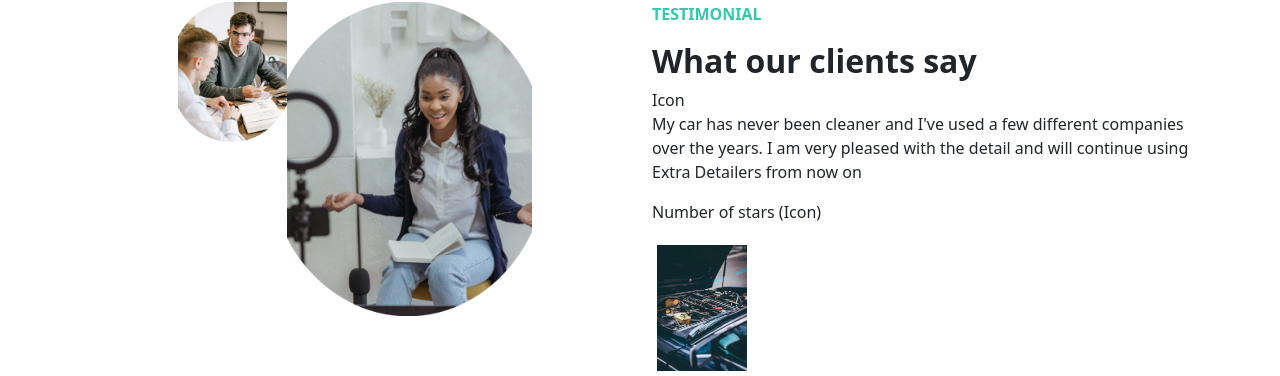
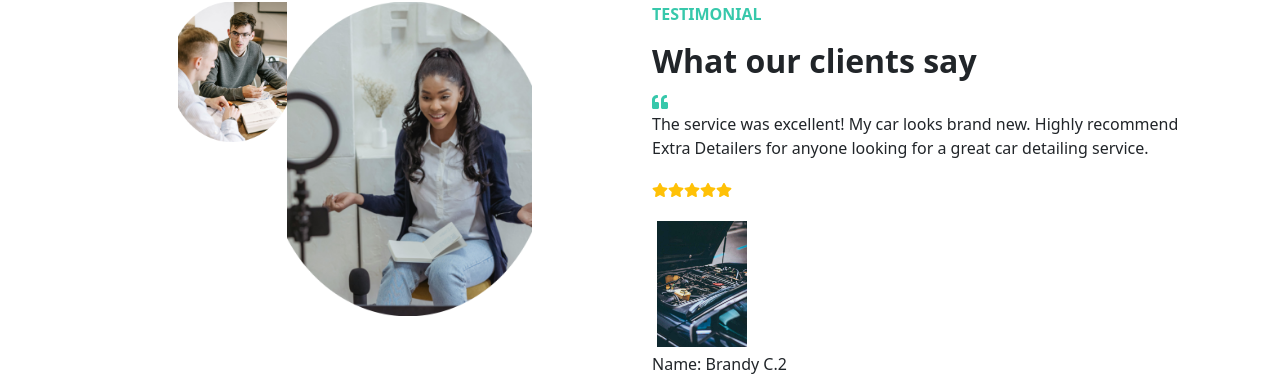
Before and after one commit to MdSamsuzzohaShayon/extradetailers, a Next.js app in the folder client/: page /testimonials in a window 1280 px wide. Shown: the part 430-806 px from the top of the page. Built offline with nearby package versions, Linux system fonts and the light colour scheme; a web font is replaced by a local one.

Commit message:
change design for testimonials icons

```diff
--- a/client/src/app/testimonials/page.tsx
+++ b/client/src/app/testimonials/page.tsx
@@ -3,11 +3,6 @@
 import React from "react";
 import styles from "./testimonials.module.scss";
 import Landing from "@/components/layout/Landing";
-import Image from "next/image";
-import { FaQuoteLeft, FaQuoteRight } from "react-icons/fa";
-import "swiper/css";
-import "swiper/css/navigation";
-import "swiper/css/pagination";
 import Testimonial from "@/components/home/Testimonial";
 import Footer from "@/components/layout/Footer";
 
--- a/client/src/components/home/Testimonial.tsx
+++ b/client/src/components/home/Testimonial.tsx
@@ -1,10 +1,56 @@
 import { TModuleStyle } from "@/types";
 import Image from "next/image";
 import React, { useEffect } from "react";
+import { FaQuoteLeft, FaStar, FaStarHalfAlt, FaRegStar } from "react-icons/fa";
 
 interface ITestimonialProps {
   styles: TModuleStyle;
 }
+interface TestimonialData {
+  name: string;
+  review: string;
+  rating: number;
+  image: string;
+}
+
+const testimonials: TestimonialData[] = [
+  {
+    name: "Brandy C.1",
+    review:
+      "My car has never been cleaner, and I've used a few different companies over the years. I am very pleased with the detail and will continue using Extra Detailers from now on.",
+    rating: 4.5,
+    image: "/imgs/car-service-1.jpg",
+  },
+  {
+    name: "Brandy C.2",
+    review:
+      "The service was excellent! My car looks brand new. Highly recommend Extra Detailers for anyone looking for a great car detailing service.",
+    rating: 5,
+    image: "/imgs/car-service-1.jpg",
+  },
+  {
+    name: "Brandy C.3",
+    review:
+      "I was skeptical at first, but the results speak for themselves. My car has never been this clean and fresh. The team is professional and very detail-oriented!",
+    rating: 4,
+    image: "/imgs/car-service-1.jpg",
+  },
+];
+
+// Function to render dynamic star ratings
+const renderStars = (rating: number) => {
+  const stars = [];
+  for (let i = 1; i <= 5; i++) {
+    if (i <= rating) {
+      stars.push(<FaStar key={i} className="text-warning" />);
+    } else if (i - 0.5 === rating) {
+      stars.push(<FaStarHalfAlt key={i} className="text-warning" />);
+    } else {
+      stars.push(<FaRegStar key={i} className="text-warning" />);
+    }
+  }
+  return stars;
+};
 
 // rederence -> https://lifestwp.websitelayout.net/
 function Testimonial({ styles }: ITestimonialProps) {
@@ -51,61 +97,32 @@ function Testimonial({ styles }: ITestimonialProps) {
         <div className="col-md-6">
           <p className="text-uppercase text-primary fw-bold">Testimonial</p>
           <h2 className="fw-bold">What our clients say</h2>
-          <span>Icon</span>
+          <span className={`${styles.icon} pe-2`}>
+            <FaQuoteLeft className="text-primary" />
+          </span>
           <div
             id="carouselExampleSlidesOnly"
             className="carousel slide"
             data-bs-ride="carousel"
           >
             <div className="carousel-inner">
-              <div className="carousel-item active">
-                <p>
-                  My car has never been cleaner and I&apos;ve used a few
-                  different companies over the years. I am very pleased with the
-                  detail and will continue using Extra Detailers from now on
-                </p>
-                <p>Number of stars (Icon)</p>
+              {testimonials.map((testimonial, index) => (
+                <div
+                  key={index}
+                  className={`carousel-item ${index === 0 ? "active" : ""}`}
+                >
+                  <p>{testimonial.review}</p>
+                  <p>{renderStars(testimonial.rating)}</p> {/* Star Ratings */}
                   <Image
                     height={100}
                     width={100}
-                  src="/imgs/car-service-1.jpg"
-                  alt="reviewer-image"
+                    src={testimonial.image}
+                    alt={`reviewer-${index}`}
                     className="img-thumbnail"
                   />
-                <p>Name: Brandy C.1</p>
+                  <p>Name: {testimonial.name}</p>
                 </div>
-              <div className="carousel-item">
-                <p>
-                  My car has never been cleaner and I&apos;ve used a few
-                  different companies over the years. I am very pleased with the
-                  detail and will continue using Extra Detailers from now on
-                </p>
-                <p>Number of stars (Icon)</p>
-                <Image
-                  height={100}
-                  width={100}
-                  src="/imgs/car-service-1.jpg"
-                  alt="reviewer-image"
-                  className="img-thumbnail"
-                />
-                <p>Name: Brandy C.2</p>
-              </div>
-              <div className="carousel-item">
-                <p>
-                  My car has never been cleaner and I&apos;ve used a few
-                  different companies over the years. I am very pleased with the
-                  detail and will continue using Extra Detailers from now on
-                </p>
-                <p>Number of stars (Icon)</p>
-                <Image
-                  height={100}
-                  width={100}
-                  src="/imgs/car-service-1.jpg"
-                  alt="reviewer-image"
-                  className="img-thumbnail"
-                />
-                <p>Name: Brandy C.3</p>
-              </div>
+              ))}
             </div>
           </div>
         </div>
```
Lines whose indentation alone changed are shown as unchanged.
